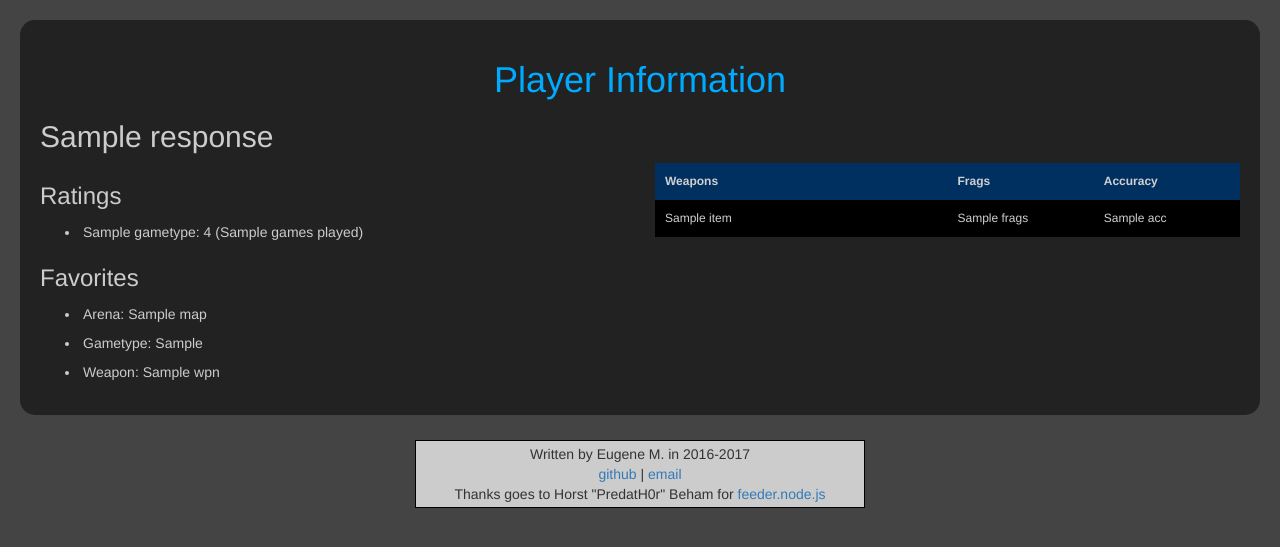
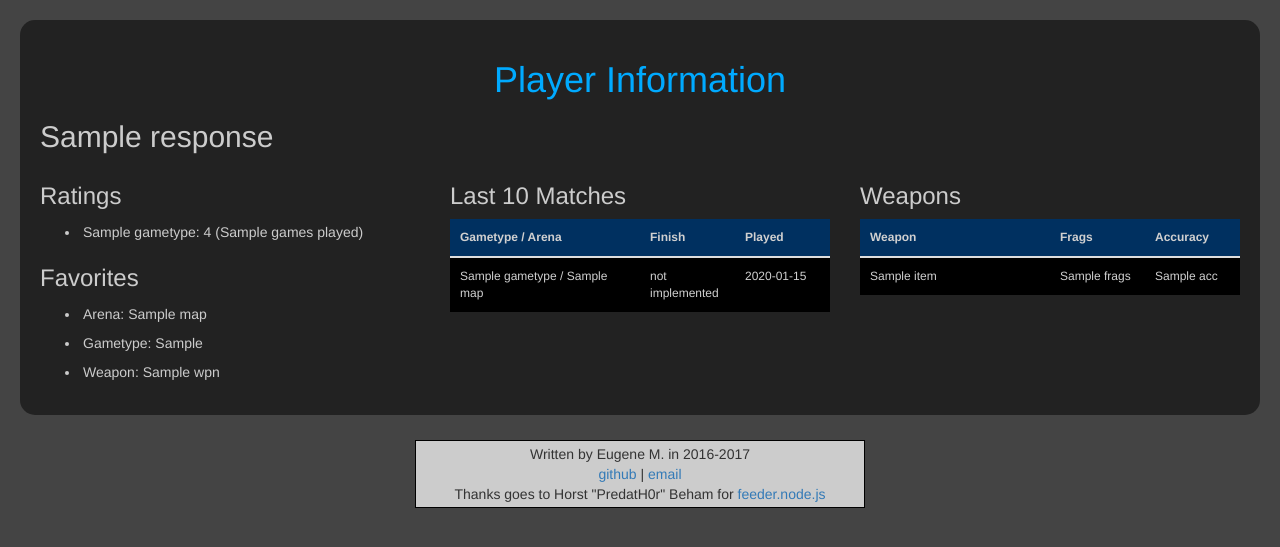
Before and after one commit to em92/quakelive-local-ratings, a Flask app: template templates/player_stats.html in a window 1280 px wide. Shown: the top 547 px of the page. Run offline with Flask 2, Linux system fonts and the light colour scheme; the template is opened without the code that fills it: most values are stand-ins (such as "Sample title", 1, 10 or a date in 2020); some libraries are stand-ins or nearby versions.

Commit message:
added last 10 matches block for player

```diff
--- a/rating.py
+++ b/rating.py
@@ -531,6 +531,7 @@ def get_player_info2( steam_id ):
       json_build_object(
         'match_id', m.match_id,
         'datetime', to_char(to_timestamp(timestamp), 'YYYY-MM-DD HH24:MI'),
+        'timestamp', timestamp,
         'gametype', g.gametype_short,
         'team1_score', m.team1_score,
         'team2_score', m.team2_score,
@@ -545,7 +546,11 @@ def get_player_info2( steam_id ):
     LIMIT 10
     ''', {"steam_id": steam_id})
 
-    result["matches"] = list( map( lambda row: row[0], cu.fetchall() ) )
+    result["matches"] = []
+    for row in cu:
+      item = dict(row[0])
+      item['timedelta'] = humanize.naturaltime( datetime.now() - datetime.fromtimestamp( item['timestamp'] ) )
+      result["matches"].append( item )
 
   except Exception as e:
     db.rollback()
--- a/static/counterstrikesource.css
+++ b/static/counterstrikesource.css
@@ -148,12 +148,24 @@ li {
 	color: rgb(204, 204, 204);
 }
 
+#player-matches-table tbody tr {
+  cursor: pointer;
+}
+
+#player-matches-table,
 #weapon-stats-table {
   width: 100%;
 }
 
+#player-matches-table td,
+#player-matches-table th,
 #weapon-stats-table td,
 #weapon-stats-table th {
   padding: 10px;
   font-size: 12px;
 }
+
+
+.table-hover tbody tr:hover td, .table-hover tbody tr:hover th {
+  background-color: #222;
+}
--- a/templates/player_stats.html
+++ b/templates/player_stats.html
@@ -5,7 +5,7 @@
 <h2>{{ response['name'] | ql_nickname | safe }}</h2>
 
 <div class="row">
-  <div class="col-sm-6">
+  <div class="col-sm-4">
     <h3>Ratings</h3>
     <ul>
     {% for item in response['ratings'] %}
@@ -19,10 +19,28 @@
     <li>Weapon: {{ response['fav']['wpn'] }}</li>
     </ul>
   </div>
-  <div id="weapon-stats-table-wrapper" class="col-sm-6">
-    <table id="weapon-stats-table" table="table table-borderless">
+
+  <div class="col-sm-4">
+    <h3>Last 10 Matches</h3>
+    <table id="player-matches-table" class="table table-hover table-borderless">
       <thead><tr>
-        <th>Weapons</th>
+        <th>Gametype / Arena</th>
+        <th>Finish</th>
+        <th>Played</th>
+      </tr></thead>
+      <tbody>{% for item in response['matches'] %}<tr onClick='window.location="http://qlstats.net/game/{{ item['match_id'] }}"'>
+        <td class="col-md-6">{{ item['gametype'] }} / {{ item['map'] }}</td>
+        <td class="col-md-3">not implemented</td>
+        <td class="col-md-3">{{ item['timedelta'] }}</td>
+      </tr>{% endfor %}</tbody>
+    </table>
+  </div>
+
+  <div id="weapon-stats-table-wrapper" class="col-sm-4">
+    <h3>Weapons</h3>
+    <table id="weapon-stats-table" class="table table-hover table-borderless">
+      <thead><tr>
+        <th>Weapon</th>
         <th>Frags</th>
         <th>Accuracy</th>
       </tr></thead>
```
